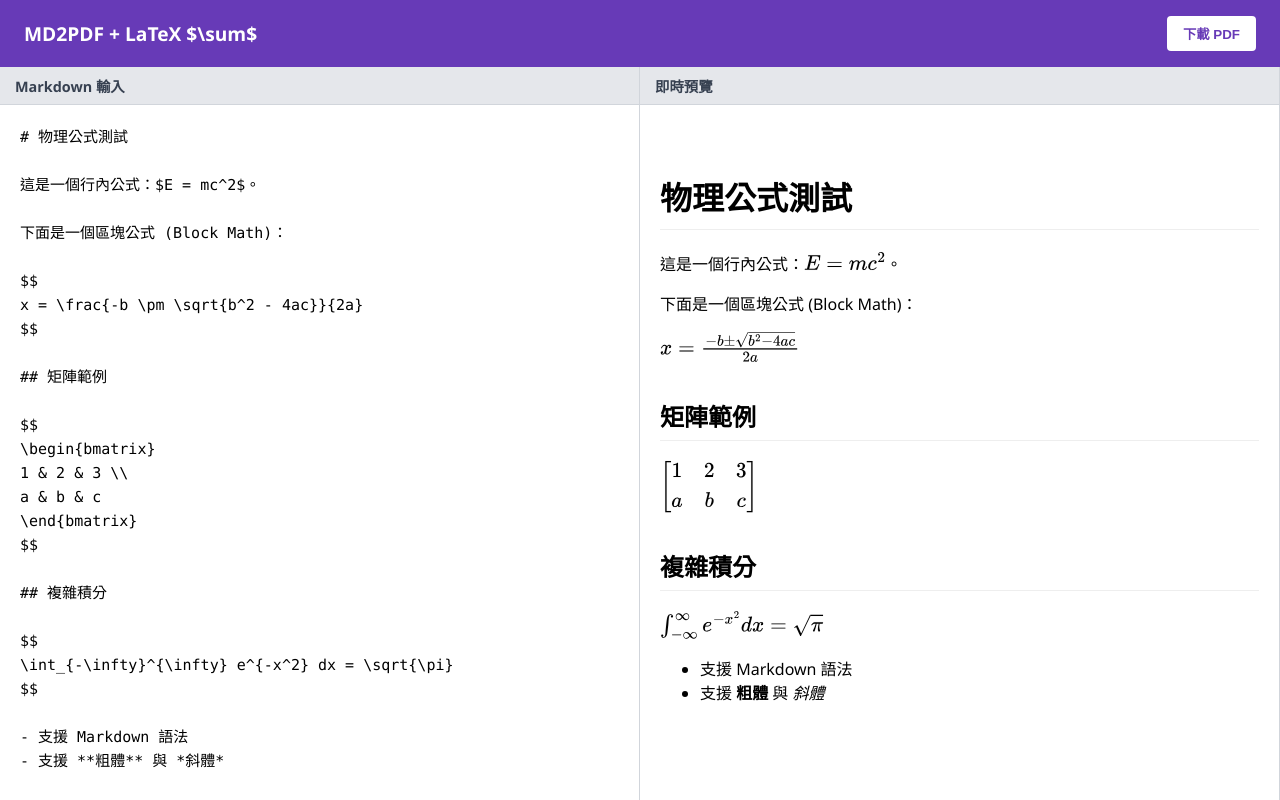
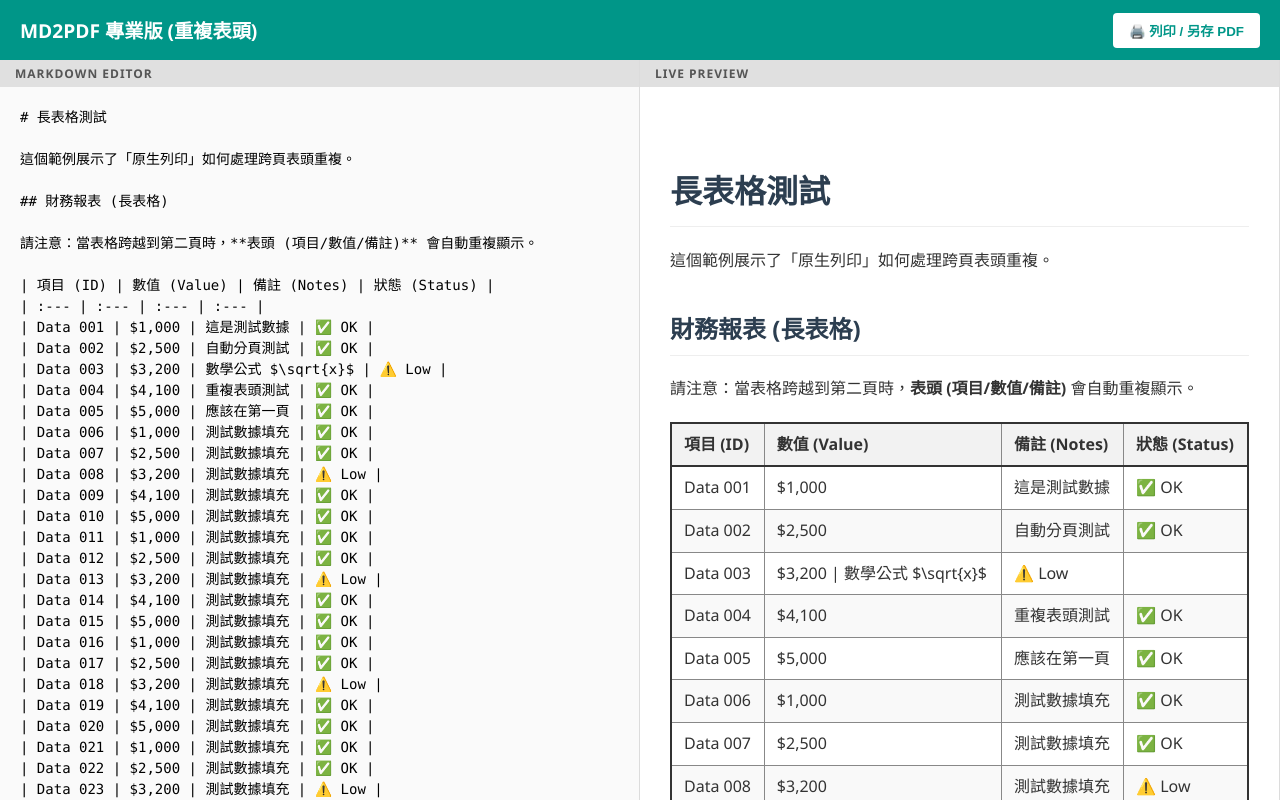
Before and after one commit to Dr-XYZ/SlideFix, a plain HTML site: page md2pdf.html in a window 1280 px wide. Drawn offline with nearby package versions, Linux system fonts and the light colour scheme.

Commit message:
Update md2pdf.html

```diff
--- a/md2pdf.html
+++ b/md2pdf.html
@@ -3,167 +3,182 @@
 <head>
     <meta charset="UTF-8">
     <meta name="viewport" content="width=device-width, initial-scale=1.0">
-    <title>MD2PDF + LaTeX 數學公式版</title>
+    <title>MD2PDF</title>
 
     <script src="https://cdn.jsdelivr.net/npm/marked/marked.min.js"></script>
-    <script src="https://cdnjs.cloudflare.com/ajax/libs/html2pdf.js/0.10.1/html2pdf.bundle.min.js"></script>
     <script>
         window.MathJax = {
-            tex: {
-                inlineMath: [['$', '$'], ['\\(', '\\)']],
-                displayMath: [['$$', '$$'], ['\\[', '\\]']],
-                processEscapes: true
-            },
-            svg: {
-                fontCache: 'global'
-            },
-            startup: {
-                typeset: false // 手動觸發渲染
-            }
+            tex: { inlineMath: [['$', '$'], ['\\(', '\\)']], displayMath: [['$$', '$$']] },
+            svg: { fontCache: 'global' },
+            startup: { typeset: false }
         };
     </script>
     <script id="MathJax-script" async src="https://cdn.jsdelivr.net/npm/mathjax@3/es5/tex-svg.js"></script>
 
     <style>
-        :root {
-            --primary-color: #673ab7; /* 紫色系 */
-            --bg-color: #f3f4f6;
-            --border-color: #d1d5db;
-        }
+        /* --- 全局變數 --- */
+        :root { --primary: #009688; --gray: #f0f2f5; --border: #dcdcdc; }
 
+        /* --- 螢幕顯示樣式 (Screen Style) --- */
         body {
-            font-family: 'Segoe UI', sans-serif;
-            margin: 0;
-            background-color: var(--bg-color);
-            display: flex;
-            flex-direction: column;
-            height: 100vh;
-            overflow: hidden;
+            margin: 0; display: flex; flex-direction: column; height: 100vh;
+            font-family: 'Segoe UI', sans-serif; background: var(--gray); overflow: hidden;
         }
 
         header {
-            background-color: var(--primary-color);
-            color: white;
-            padding: 1rem 1.5rem;
-            display: flex;
-            justify-content: space-between;
-            align-items: center;
-            box-shadow: 0 2px 5px rgba(0,0,0,0.1);
+            background: var(--primary); color: white; padding: 0 20px; height: 60px;
+            display: flex; justify-content: space-between; align-items: center; box-shadow: 0 2px 5px rgba(0,0,0,0.1);
         }
 
-        .container {
-            display: flex;
-            flex: 1;
-            overflow: hidden;
-        }
+        .main-container { display: flex; flex: 1; height: calc(100vh - 60px); }
 
-        /* 編輯與預覽區 */
-        .pane {
-            width: 50%;
-            display: flex;
-            flex-direction: column;
-            border-right: 1px solid var(--border-color);
-        }
+        .pane { width: 50%; display: flex; flex-direction: column; border-right: 1px solid var(--border); }
 
-        .pane-header {
-            background: #e5e7eb;
-            padding: 8px 15px;
-            font-weight: bold;
-            font-size: 0.9rem;
-            color: #374151;
-            border-bottom: 1px solid var(--border-color);
+        .pane-label {
+            background: #e0e0e0; padding: 5px 15px; font-size: 12px; font-weight: bold; color: #555;
+            text-transform: uppercase; letter-spacing: 1px;
         }
 
         textarea {
-            flex: 1;
-            resize: none;
-            border: none;
-            padding: 20px;
-            font-family: 'Consolas', 'Monaco', monospace;
-            font-size: 15px;
-            line-height: 1.6;
-            outline: none;
+            flex: 1; padding: 20px; resize: none; border: none; outline: none;
+            font-family: 'Consolas', monospace; font-size: 14px; line-height: 1.5; background: #fafafa;
         }
 
-        #preview-container {
-            flex: 1;
-            overflow-y: auto;
-            background: white;
-            padding: 20px;
+        #preview-scroll { flex: 1; padding: 30px; overflow-y: auto; background: white; }
+
+        /* --- 文件的核心樣式 (Markdown 內容) --- */
+        #content { max-width: 800px; margin: 0 auto; color: #333; line-height: 1.6; }
+
+        /* 表格關鍵樣式 */
+        table {
+            width: 100%; border-collapse: collapse; margin: 20px 0;
+            border: 2px solid #333; /* 外框加粗 */
         }
+        th, td { border: 1px solid #888; padding: 8px 12px; text-align: left; }
+        th { background-color: #f2f2f2; border-bottom: 2px solid #333; font-weight: bold; }
+        tr:nth-child(even) { background-color: #f9f9f9; }
 
-        /* 用於生成 PDF 的內容容器 */
-        #content {
-            max-width: 800px;
-            margin: 0 auto;
+        h1, h2, h3 { color: #2c3e50; border-bottom: 1px solid #eee; padding-bottom: 0.3em; margin-top: 1.5em; }
+        code { background: #eee; padding: 2px 5px; border-radius: 3px; font-family: monospace; color: #d63384; }
+        pre { background: #282c34; color: #abb2bf; padding: 15px; border-radius: 5px; overflow-x: auto; page-break-inside: avoid; }
+        blockquote { border-left: 4px solid var(--primary); padding-left: 15px; color: #666; background: #f9f9f9; margin: 10px 0; }
+        img { max-width: 100%; height: auto; }
+
+        /* 按鈕樣式 */
+        .btn {
+            background: white; color: var(--primary); border: none; padding: 8px 16px;
+            border-radius: 4px; font-weight: bold; cursor: pointer; text-decoration: none; display: inline-block;
         }
+        .btn:hover { background: #e0f2f1; }
 
-        button {
-            background-color: white;
-            color: var(--primary-color);
-            border: none;
-            padding: 8px 16px;
-            border-radius: 4px;
-            font-weight: bold;
-            cursor: pointer;
-            transition: 0.2s;
+        /* --- 🖨️ 關鍵：列印模式 (Print Mode) ---
+           當用戶按下 Ctrl+P 或點擊按鈕時，CSS 會變成這樣
+        */
+        @media print {
+            /* 隱藏介面元素 */
+            header, .pane-label, .pane:first-child, ::-webkit-scrollbar {
+                display: none !important;
+            }
+
+            /* 重置佈局 */
+            body, .main-container, .pane, #preview-scroll {
+                height: auto; overflow: visible; display: block; background: white; margin: 0; padding: 0;
+            }
+
+            /* 預覽區佔滿全版 */
+            .pane { width: 100%; border: none; }
+            #preview-scroll { padding: 0; }
+            #content { max-width: 100%; margin: 0; }
+
+            /* ★★★ 核心魔法：表格分頁設定 ★★★ */
+            table { page-break-inside: auto; }
+            tr    { page-break-inside: avoid; page-break-after: auto; }
+            thead { display: table-header-group; } /* 這行指示瀏覽器在每一頁重複表頭 */
+            tfoot { display: table-footer-group; }
+
+            /* 其他分頁控制 */
+            h1, h2, h3 { page-break-after: avoid; } /* 標題後不換頁 */
+            pre, blockquote, img, mjx-container { page-break-inside: avoid; } /* 內容不切斷 */
+
+            /* 設定紙張邊距 (隱藏瀏覽器預設頁眉頁尾) */
+            @page {
+                margin: 20mm;
+                size: A4;
+            }
         }
-        button:hover { background-color: #f0f0f0; }
-
-        /* 樣式優化 */
-        #content h1, #content h2 { border-bottom: 1px solid #eee; padding-bottom: 0.3em; margin-top: 1.5em; }
-        #content code { background-color: #f1f1f1; padding: 2px 4px; border-radius: 3px; font-family: monospace; }
-        #content pre { background-color: #282c34; color: #abb2bf; padding: 15px; border-radius: 5px; overflow-x: auto; }
-        #content blockquote { border-left: 4px solid #ddd; padding-left: 15px; color: #666; }
-        #content table { border-collapse: collapse; width: 100%; margin: 15px 0; }
-        #content th, #content td { border: 1px solid #ddd; padding: 8px; }
-
-        /* MathJax 樣式調整 */
-        mjx-container { font-size: 110% !important; }
     </style>
 </head>
 <body>
-
     <header>
-        <div style="font-size: 1.2rem; font-weight: bold;">MD2PDF + LaTeX $\sum$</div>
-        <button onclick="downloadPDF()">下載 PDF</button>
+        <div style="font-size: 1.2rem; font-weight: bold;">MD2PDF 專業版 (重複表頭)</div>
+        <button class="btn" onclick="window.print()">🖨️ 列印 / 另存 PDF</button>
     </header>
 
-    <div class="container">
+    <div class="main-container">
         <div class="pane">
-            <div class="pane-header">Markdown 輸入</div>
-            <textarea id="editor" placeholder="輸入 Markdown 與 LaTeX..."># 物理公式測試
+            <div class="pane-label">Markdown Editor</div>
+            <textarea id="editor"># 長表格測試
 
-這是一個行內公式：$E = mc^2$。
+這個範例展示了「原生列印」如何處理跨頁表頭重複。
 
-下面是一個區塊公式 (Block Math)：
+## 財務報表 (長表格)
+
+請注意：當表格跨越到第二頁時，**表頭 (項目/數值/備註)** 會自動重複顯示。
+
+| 項目 (ID) | 數值 (Value) | 備註 (Notes) | 狀態 (Status) |
+| :--- | :--- | :--- | :--- |
+| Data 001 | $1,000 | 這是測試數據 | ✅ OK |
+| Data 002 | $2,500 | 自動分頁測試 | ✅ OK |
+| Data 003 | $3,200 | 數學公式 $\sqrt{x}$ | ⚠️ Low |
+| Data 004 | $4,100 | 重複表頭測試 | ✅ OK |
+| Data 005 | $5,000 | 應該在第一頁 | ✅ OK |
+| Data 006 | $1,000 | 測試數據填充 | ✅ OK |
+| Data 007 | $2,500 | 測試數據填充 | ✅ OK |
+| Data 008 | $3,200 | 測試數據填充 | ⚠️ Low |
+| Data 009 | $4,100 | 測試數據填充 | ✅ OK |
+| Data 010 | $5,000 | 測試數據填充 | ✅ OK |
+| Data 011 | $1,000 | 測試數據填充 | ✅ OK |
+| Data 012 | $2,500 | 測試數據填充 | ✅ OK |
+| Data 013 | $3,200 | 測試數據填充 | ⚠️ Low |
+| Data 014 | $4,100 | 測試數據填充 | ✅ OK |
+| Data 015 | $5,000 | 測試數據填充 | ✅ OK |
+| Data 016 | $1,000 | 測試數據填充 | ✅ OK |
+| Data 017 | $2,500 | 測試數據填充 | ✅ OK |
+| Data 018 | $3,200 | 測試數據填充 | ⚠️ Low |
+| Data 019 | $4,100 | 測試數據填充 | ✅ OK |
+| Data 020 | $5,000 | 測試數據填充 | ✅ OK |
+| Data 021 | $1,000 | 測試數據填充 | ✅ OK |
+| Data 022 | $2,500 | 測試數據填充 | ✅ OK |
+| Data 023 | $3,200 | 測試數據填充 | ⚠️ Low |
+| Data 024 | $4,100 | 測試數據填充 | ✅ OK |
+| Data 025 | $5,000 | 測試數據填充 | ✅ OK |
+| Data 026 | $1,000 | 測試數據填充 | ✅ OK |
+| Data 027 | $2,500 | 測試數據填充 | ✅ OK |
+| Data 028 | $3,200 | 測試數據填充 | ⚠️ Low |
+| Data 029 | $4,100 | 測試數據填充 | ✅ OK |
+| Data 030 | $5,000 | 測試數據填充 | ✅ OK |
+| Data 031 | $1,000 | 測試數據填充 | ✅ OK |
+| Data 032 | $2,500 | 測試數據填充 | ✅ OK |
+| Data 033 | $3,200 | 測試數據填充 | ⚠️ Low |
+| Data 034 | $4,100 | 測試數據填充 | ✅ OK |
+| Data 035 | $5,000 | 測試數據填充 | ✅ OK |
+| Data 036 | $1,000 | 測試數據填充 | ✅ OK |
+| Data 037 | $2,500 | 測試數據填充 | ✅ OK |
+| Data 038 | $3,200 | 測試數據填充 | ⚠️ Low |
+| Data 039 | $4,100 | 測試數據填充 | ✅ OK |
+| Data 040 | $5,000 | 測試數據填充 | ✅ OK |
+
+## 物理公式
 
 $$
-x = \frac{-b \pm \sqrt{b^2 - 4ac}}{2a}
+F = G \frac{m_1 m_2}{r^2}
 $$
-
-## 矩陣範例
-
-$$
-\begin{bmatrix}
-1 & 2 & 3 \\
-a & b & c
-\end{bmatrix}
-$$
-
-## 複雜積分
-
-$$
-\int_{-\infty}^{\infty} e^{-x^2} dx = \sqrt{\pi}
-$$
-
-- 支援 Markdown 語法
-- 支援 **粗體** 與 *斜體*
             </textarea>
         </div>
+
         <div class="pane">
-            <div class="pane-header">即時預覽</div>
-            <div id="preview-container">
+            <div class="pane-label">Live Preview</div>
+            <div id="preview-scroll">
                 <div id="content"></div>
             </div>
         </div>
@@ -172,88 +187,39 @@ $$
     <script>
         const editor = document.getElementById('editor');
         const content = document.getElementById('content');
-
-        // 用來暫存數學公式的 Map，防止 marked.js 把 LaTeX 語法吃掉
         let mathCache = {};
 
-        // 1. 轉義數學公式 (在 marked 解析前執行)
+        // 數學公式保護與還原邏輯
         function escapeMath(text) {
-            mathCache = {}; // 清空緩存
-            let counter = 0;
-
-            // 替換區塊公式 $$...$$
-            text = text.replace(/\$\$([\s\S]*?)\$\$/g, (match, tex) => {
-                const key = `MATH_BLOCK_${counter++}`;
-                mathCache[key] = { tex: tex, display: true };
-                return key;
-            });
-
-            // 替換行內公式 $...$
-            text = text.replace(/\$([^\$\n]+?)\$/g, (match, tex) => {
-                const key = `MATH_INLINE_${counter++}`;
-                mathCache[key] = { tex: tex, display: false };
-                return key;
-            });
-
+            mathCache = {}; let i = 0;
+            text = text.replace(/\$\$([\s\S]*?)\$\$/g, (m, t) => { mathCache[`MB_${i}`] = {t, d:true}; return `MB_${i++}`; });
+            text = text.replace(/\$([^\$\n]+?)\$/g, (m, t) => { mathCache[`MI_${i}`] = {t, d:false}; return `MI_${i++}`; });
             return text;
         }
 
-        // 2. 還原數學公式 (在 marked 解析後執行)
         function restoreMath(html) {
-            for (const key in mathCache) {
-                const item = mathCache[key];
-                // 這裡我們直接還原成 MathJax 認識的原始格式
-                const originalTex = item.display
-                    ? `$$${item.tex}$$`
-                    : `$${item.tex}$`;
-                html = html.replace(key, originalTex);
-            }
+            for (let k in mathCache) html = html.replace(k, mathCache[k].d ? `$$${mathCache[k].t}$$` : `$${mathCache[k].t}$`);
             return html;
         }
 
-        // 3. 主渲染函數
+        // 渲染函數
         function render() {
-            const rawMarkdown = editor.value;
-
-            // 步驟 A: 保護 LaTeX
-            const escapedMarkdown = escapeMath(rawMarkdown);
-
-            // 步驟 B: 轉換 Markdown 為 HTML
-            let html = marked.parse(escapedMarkdown);
-
-            // 步驟 C: 還原 LaTeX
+            let md = editor.value;
+            md = escapeMath(md);
+            // 讓 marked 解析表格
+            let html = marked.parse(md);
             html = restoreMath(html);
-
-            // 步驟 D: 更新 DOM
             content.innerHTML = html;
 
-            // 步驟 E: 觸發 MathJax 渲染
-            if (window.MathJax && window.MathJax.typesetPromise) {
-                window.MathJax.typesetPromise([content]).catch((err) => console.log(err));
+            // 觸發 MathJax
+            if(window.MathJax && window.MathJax.typesetPromise) {
+                window.MathJax.typesetPromise([content]).catch(()=>{});
             }
         }
 
-        // 監聽輸入
         editor.addEventListener('input', render);
-
         // 初始化
-        // 稍微延遲以確保 MathJax 載入
-        setTimeout(render, 500);
-
-        // 4. 下載 PDF
-        function downloadPDF() {
-            const element = document.getElementById('content');
-
-            const opt = {
-                margin:       [10, 10, 10, 10],
-                filename:     'latex-document.pdf',
-                image:        { type: 'jpeg', quality: 0.98 },
-                html2canvas:  { scale: 2, useCORS: true },
-                jsPDF:        { unit: 'mm', format: 'a4', orientation: 'portrait' }
-            };
-
-            html2pdf().set(opt).from(element).save();
-        }
+        render();
     </script>
 </body>
 </html>
```
